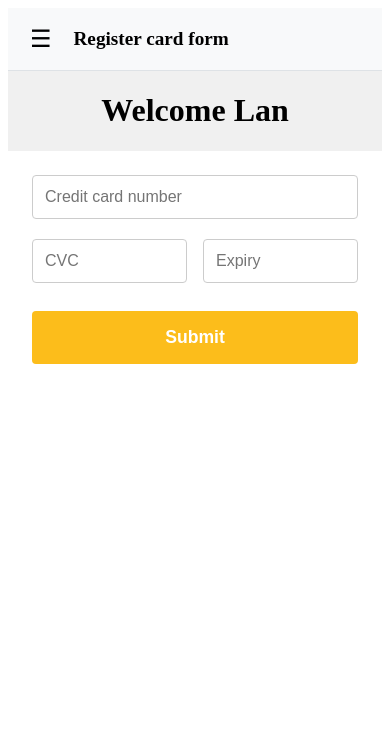
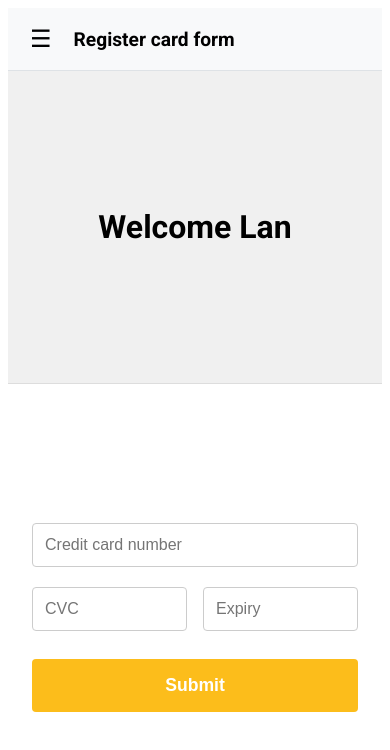
Before and after one commit to lantoday/AsbWeb, a React app: page / in a window 390 px wide. Shown: the top 750 px of the page. Built offline with nearby package versions, Linux system fonts and the light colour scheme.

Commit message:
chore: UI update
Add responsive layout for destop, pad & mobile device

```diff
--- a/src/app.module.scss
+++ b/src/app.module.scss
@@ -1,4 +1,59 @@
+@import "./styles/variables";
+
+.app {
+  font-family: "Roboto", sans-serif;
+  min-height: 100vh;
+  display: flex;
+  flex-direction: column;
+}
+
+.main {
+  flex: 1;
+  display: flex;
+  flex-direction: column;
+}
+
+.registerSplitView {
+  display: flex;
+  flex-direction: column;
+  flex: 1;
+
+  @media (min-width: 768px) {
+    flex-direction: row;
+  }
+}
+
+.welcomeSection {
+  flex: 1;
+  display: flex;
+  align-items: center;
+  justify-content: center;
+  background-color: $gray-f0;
+  padding: 2rem;
+}
+
+.formSection {
+  flex: 1;
+  border-top: 1px solid $gray-ddd;
+  display: flex;
+  align-items: center;
+  justify-content: center;
+
+  @media (min-width: 768px) {
+    border-top: none;
+    border-left: 1px solid $gray-ddd;
+  }
+}
+
+.page {
+  padding: 2rem;
+}
+
+.home {
+  padding: 2rem;
+  text-align: center;
+}
+
 .demo {
-  font-family: "Roboto";
-  color: orange;
+  color: $color-brand;
 }
--- a/src/app.tsx
+++ b/src/app.tsx
@@ -6,6 +6,7 @@ import {
   useNavigate,
   useLocation,
 } from "react-router-dom";
+import * as styles from "./app.module.scss";
 import { Header } from "./components/Header/Header";
 import { Menu } from "./components/Menu/Menu";
 import { RegisterCardForm } from "./components/RegisterCardForm/RegisterCardForm";
@@ -33,7 +34,7 @@ const AppContent = () => {
   };
 
   return (
-    <div data-testid="app__container">
+    <div className={styles.app} data-testid="app__container">
       <Header
         onBurgerClick={toggleMenu}
         onBackClick={() => navigate("/")}
@@ -49,14 +50,14 @@ const AppContent = () => {
           else navigate("/");
         }}
       />
-      <main>
+      <main className={styles.main}>
         <Routes>
           <Route
             path="/"
             element={
-              <div>
+              <div className={styles.registerSplitView}>
                 <WelcomeSection />
-                <div>
+                <div className={styles.formSection}>
                   <RegisterCardForm />
                 </div>
               </div>
@@ -65,7 +66,7 @@ const AppContent = () => {
           <Route
             path="/AsbCulture"
             element={
-              <div data-testid="app__asb-culture-page">
+              <div className={styles.page} data-testid="app__asb-culture-page">
                 <ASBCulture />
               </div>
             }
@@ -73,7 +74,7 @@ const AppContent = () => {
           <Route
             path="/AboutMe"
             element={
-              <div data-testid="app__about-me-page">
+              <div className={styles.page} data-testid="app__about-me-page">
                 <AboutMe />
               </div>
             }
```
